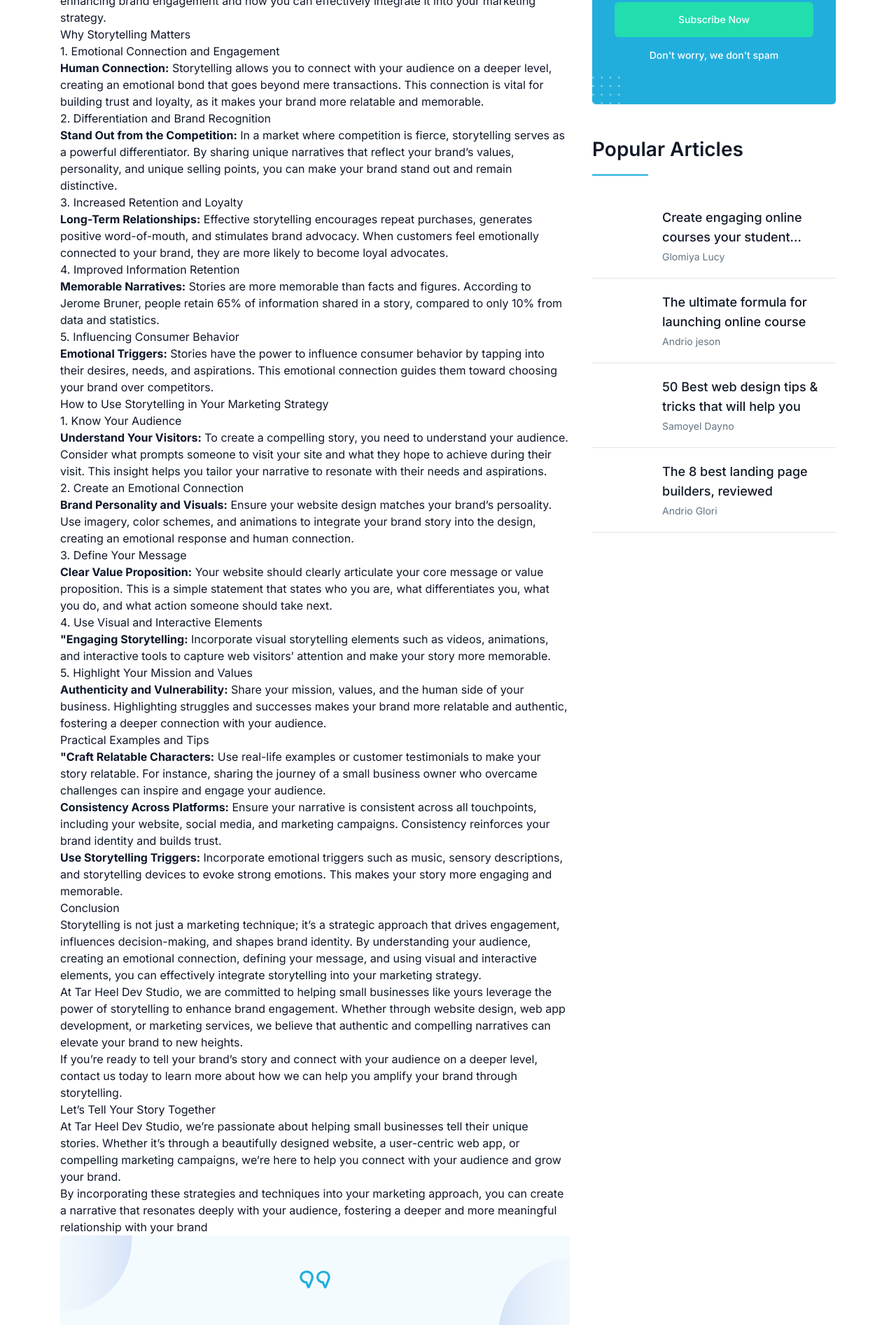
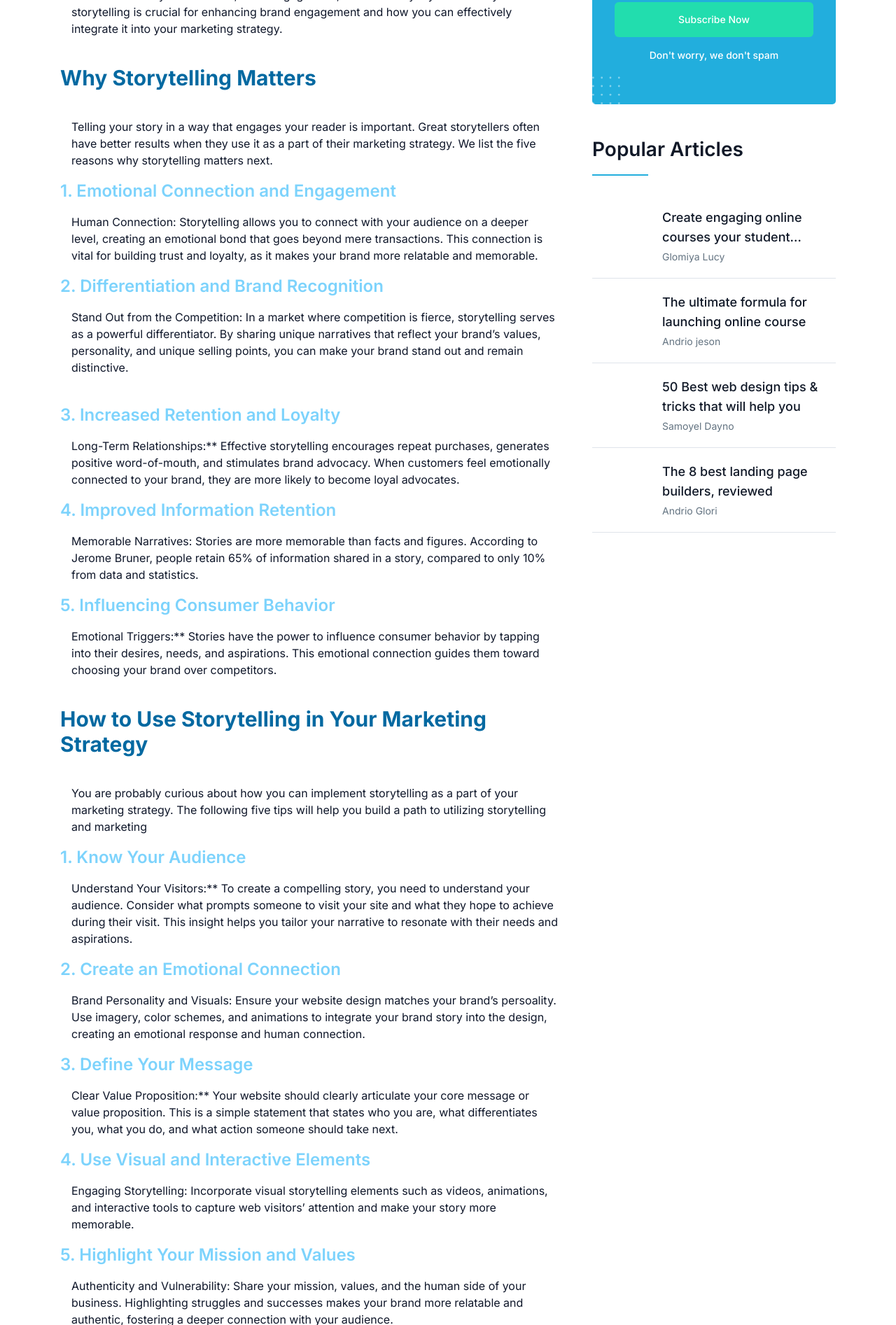
Before and after one commit to GeauxWeisbeck4/tar-heel-dev-studio-v3, an Astro site: page /blog/the-power-of-storytelling in a window 1280 px wide. Shown: the part 907-2800 px from the top of the page at 70% size. Built offline with nearby package versions, Linux system fonts and the light colour scheme; Astro itself is replaced by a stand-in of ours.

Commit message:
Save Updates
U: Updated  Blog post

```diff
--- a/package.json
+++ b/package.json
@@ -1,7 +1,7 @@
 {
-  "name": "play-astro",
+  "name": "tar-heel-dev-studio-v3",
   "type": "module",
-  "version": "1.0",
+  "version": "3.0",
   "scripts": {
     "dev": "astro dev",
     "start": "astro dev",
--- a/src/content/blog/the-power-of-storytelling.md
+++ b/src/content/blog/the-power-of-storytelling.md
@@ -18,70 +18,80 @@ tags: ["Brand", "Storytelling", "Marketing"]
 comments: "This is a very informative post if you want to learn more about storytelling."
 views: "53"
 ---
-At Tar Heel Dev Studio, we understand the importance of storytelling in business, particularly for small businesses looking to stand out in a crowded marketplace. Storytelling is more than just a marketing technique; it's a powerful tool that can create an emotional connection with your audience, drive engagement, and foster loyalty. Here’s why storytelling is crucial for enhancing brand engagement and how you can effectively integrate it into your marketing strategy.
 
-## Why Storytelling Matters
+<p class="p-4">At Tar Heel Dev Studio, we understand the importance of storytelling in business, particularly for small businesses looking to stand out in a crowded marketplace. Storytelling is more than just a marketing technique; it's a powerful tool that can create an emotional connection with your audience, drive engagement, and foster loyalty. Here’s why storytelling is crucial for enhancing brand engagement and how you can effectively integrate it into your marketing strategy.</p>
 
-### 1. Emotional Connection and Engagement
 
-- **Human Connection:** Storytelling allows you to connect with your audience on a deeper level, creating an emotional bond that goes beyond mere transactions. This connection is vital for building trust and loyalty, as it makes your brand more relatable and memorable.
+<h2 class="mt-6 mb-6  text-3xl font-bold dark:text-sky-200 text-sky-700">Why Storytelling Matters</h2>
 
-### 2. Differentiation and Brand Recognition
+<p class="p-4">Telling your story in a way that engages your reader is important. Great storytellers often have better results when they use it as a part of their marketing strategy. We list the five reasons why storytelling matters next.</p>
 
-- **Stand Out from the Competition:** In a market where competition is fierce, storytelling serves as a powerful differentiator. By sharing unique narratives that reflect your brand’s values, personality, and unique selling points, you can make your brand stand out and remain distinctive.
+<h3 class="text-2xl font-semibold text-sky-300">1. Emotional Connection and Engagement</h3>
 
-### 3. Increased Retention and Loyalty
+<p class="p-4">Human Connection: Storytelling allows you to connect with your audience on a deeper level, creating an emotional bond that goes beyond mere transactions. This connection is vital for building trust and loyalty, as it makes your brand more relatable and memorable.</p>
 
-- **Long-Term Relationships:** Effective storytelling encourages repeat purchases, generates positive word-of-mouth, and stimulates brand advocacy. When customers feel emotionally connected to your brand, they are more likely to become loyal advocates.
 
-### 4. Improved Information Retention
 
-- **Memorable Narratives:** Stories are more memorable than facts and figures. According to Jerome Bruner, people retain 65% of information shared in a story, compared to only 10% from data and statistics.
+<h3 class="text-2xl font-semibold text-sky-300">2. Differentiation and Brand Recognition</h3>
 
-### 5. Influencing Consumer Behavior
+<p class="p-4">Stand Out from the Competition: In a market where competition is fierce, storytelling serves as a powerful differentiator. By sharing unique narratives that reflect your brand’s values, personality, and unique selling points, you can make your brand stand out and remain distinctive.</p>
+<br/>
+<h3 class="text-2xl font-semibold text-sky-300">3. Increased Retention and Loyalty</h3>
 
-- **Emotional Triggers:** Stories have the power to influence consumer behavior by tapping into their desires, needs, and aspirations. This emotional connection guides them toward choosing your brand over competitors.
+<p class="p-4">Long-Term Relationships:** Effective storytelling encourages repeat purchases, generates positive word-of-mouth, and stimulates brand advocacy. When customers feel emotionally connected to your brand, they are more likely to become loyal advocates.</p>
 
-## How to Use Storytelling in Your Marketing Strategy
+<h3 class="text-2xl font-semibold text-sky-300">4. Improved Information Retention</h3>
 
-### 1. Know Your Audience
+<p class="p-4">Memorable Narratives: Stories are more memorable than facts and figures. According to Jerome Bruner, people retain 65% of information shared in a story, compared to only 10% from data and statistics.</p>
 
-- **Understand Your Visitors:** To create a compelling story, you need to understand your audience. Consider what prompts someone to visit your site and what they hope to achieve during their visit. This insight helps you tailor your narrative to resonate with their needs and aspirations.
+<h3 class="text-2xl font-semibold text-sky-300">5. Influencing Consumer Behavior</h3>
 
-### 2. Create an Emotional Connection
+<p class="p-4">Emotional Triggers:** Stories have the power to influence consumer behavior by tapping into their desires, needs, and aspirations. This emotional connection guides them toward choosing your brand over competitors.</p>
 
-- **Brand Personality and Visuals:** Ensure your website design matches your brand’s persoality. Use imagery, color schemes, and animations to integrate your brand story into the design, creating an emotional response and human connection.
+<h2 class="mt-6 mb-6  text-3xl font-bold dark:text-sky-200 text-sky-700">How to Use Storytelling in Your Marketing Strategy</h2>
 
-### 3. Define Your Message
+<p class="p-4">You are probably curious about how you can implement storytelling as a part of your marketing strategy. The following five tips will help you build a path to utilizing storytelling and marketing</p>
 
-- **Clear Value Proposition:** Your website should clearly articulate your core message or value proposition. This is a simple statement that states who you are, what differentiates you, what you do, and what action someone should take next.
+<h3 class="text-2xl font-semibold text-sky-300">1. Know Your Audience</h3>
+<p class="p-4">Understand Your Visitors:** To create a compelling story, you need to understand your audience. Consider what prompts someone to visit your site and what they hope to achieve during their visit. This insight helps you tailor your narrative to resonate with their needs and aspirations.</p>
 
-### 4. Use Visual and Interactive Elements
+<h3 class="text-2xl font-semibold text-sky-300">2. Create an Emotional Connection</h3>
 
-- **"Engaging Storytelling:** Incorporate visual storytelling elements such as videos, animations, and interactive tools to capture web visitors’ attention and make your story more memorable.
+<p class="p-4">Brand Personality and Visuals: Ensure your website design matches your brand’s persoality. Use imagery, color schemes, and animations to integrate your brand story into the design, creating an emotional response and human connection.</p>
 
-### 5. Highlight Your Mission and Values
+<h3 class="text-2xl font-semibold text-sky-300">3. Define Your Message</h3>
 
-- **Authenticity and Vulnerability:** Share your mission, values, and the human side of your business. Highlighting struggles and successes makes your brand more relatable and authentic, fostering a deeper connection with your audience.
+<p class="p-4">Clear Value Proposition:** Your website should clearly articulate your core message or value proposition. This is a simple statement that states who you are, what differentiates you, what you do, and what action someone should take next.</p>
 
-## Practical Examples and Tips
+<h3 class="text-2xl font-semibold text-sky-300">4. Use Visual and Interactive Elements</h3>
 
-- **"Craft Relatable Characters:** Use real-life examples or customer testimonials to make your story relatable. For instance, sharing the journey of a small business owner who overcame challenges can inspire and engage your audience.
+<p class="p-4">Engaging Storytelling: Incorporate visual storytelling elements such as videos, animations, and interactive tools to capture web visitors’ attention and make your story more memorable.</p>
 
-- **Consistency Across Platforms:** Ensure your narrative is consistent across all touchpoints, including your website, social media, and marketing campaigns. Consistency reinforces your brand identity and builds trust.
 
-- **Use Storytelling Triggers:** Incorporate emotional triggers such as music, sensory descriptions, and storytelling devices to evoke strong emotions. This makes your story more engaging and memorable.
+<h3 class="text-2xl font-semibold text-sky-300">5. Highlight Your Mission and Values</h3>
 
-## Conclusion
+<p class="p-4">Authenticity and Vulnerability: Share your mission, values, and the human side of your business. Highlighting struggles and successes makes your brand more relatable and authentic, fostering a deeper connection with your audience.</p>
 
-Storytelling is not just a marketing technique; it's a strategic approach that drives engagement, influences decision-making, and shapes brand identity. By understanding your audience, creating an emotional connection, defining your message, and using visual and interactive elements, you can effectively integrate storytelling into your marketing strategy.
 
-At Tar Heel Dev Studio, we are committed to helping small businesses like yours leverage the power of storytelling to enhance brand engagement. Whether through website design, web app development, or marketing services, we believe that authentic and compelling narratives can elevate your brand to new heights.
+<h2 class="mt-6 mb-6 text-3xl font-bold dark:text-sky-200 text-sky-700">Practical Examples and Tips</h2>
 
-If you're ready to tell your brand's story and connect with your audience on a deeper level, contact us today to learn more about how we can help you amplify your brand through storytelling.
+<ul>
+    <li class="p-4 list-disc list-inside">Craft Relatable Characters: Use real-life examples or customer testimonials to make your story relatable. For instance, sharing the journey of a small business owner who overcame challenges can inspire and engage your audience.</li>
+    <li class="p-4 list-disc list-inside">Consistency Across Platforms: Ensure your narrative is consistent across all touchpoints, including your website, social media, and marketing campaigns. Consistency reinforces your brand identity and builds trust.</li>
+    <li class="p-4 list-disc list-inside">Use Storytelling Triggers: Incorporate emotional triggers such as music, sensory descriptions, and storytelling devices to evoke strong emotions. This makes your story more engaging and memorable.</li>
+</ul>
 
-## Let's Tell Your Story Together
 
-At Tar Heel Dev Studio, we're passionate about helping small businesses tell their unique stories. Whether it's through a beautifully designed website, a user-centric web app, or compelling marketing campaigns, we're here to help you connect with your audience and grow your brand.
+<h2 class="mt-6 mb-6  text-3xl font-bold dark:text-sky-200 text-sky-700">Conclusion</h2>
 
-By incorporating these strategies and techniques into your marketing approach, you can create a narrative that resonates deeply with your audience, fostering a deeper and more meaningful relationship with your brand
+<p class="p-4">Storytelling is not just a marketing technique; it's a strategic approach that drives engagement, influences decision-making, and shapes brand identity. By understanding your audience, creating an emotional connection, defining your message, and using visual and interactive elements, you can effectively integrate storytelling into your marketing strategy.<p>
+
+<p class="p-4">Tar Heel Dev Studio, we are committed to helping small businesses like yours leverage the power of storytelling to enhance brand engagement. Whether through website design, web app development, or marketing services, we believe that authentic and compelling narratives can elevate your brand to new heights.</p>
+
+<p class="p-4">If you're ready to tell your brand's story and connect with your audience on a deeper level, contact us today to learn more about how we can help you amplify your brand through storytelling.</P>
+
+<h2 class="mt-6 mb-6  text-3xl font-bold dark:text-sky-200 text-sky-700">Let's Tell Your Story Together</h2>
+
+<p class="p-4">At Tar Heel Dev Studio, we're passionate about helping small businesses tell their unique stories. Whether it's through a beautifully designed website, a user-centric web app, or compelling marketing campaigns, we're here to help you connect with your audience and grow your brand.</p>
+
+<p class="p-4">By incorporating these strategies and techniques into your marketing approach, you can create a narrative that resonates deeply with your audience, fostering a deeper and more meaningful relationship with your brand</p>
--- a/src/pages/blog/[slug].astro
+++ b/src/pages/blog/[slug].astro
@@ -120,12 +120,12 @@ const { Content } = await entry.render();
                 >
                   <Content />
                 </p>
-                <div
-                  class="wow fadeInUp relative z-10 mb-10 overflow-hidden rounded-[5px] bg-primary/5 py-8 px-6 text-center sm:p-10 md:px-[60px]"
+                <!-- <
+                  class="wow fadeInUp relative overflow-hidden rounded-[5px] bg-primary/5 text-center"
                   data-wow-delay=".1s"
-                >
-                  <div class="mx-auto max-w-[530px]">
-                    <span class="mb-[14px] flex justify-center text-primary">
+                > -->
+                  <div class="mx-auto max-w-[630px] mt-10">
+                    <!-- <span class="mb-[14px] flex justify-center text-primary">
                       <svg width="46" height="46" viewBox="0 0 46 46" fill="none" xmlns="http://www.w3.org/2000/svg"
                         class="fill-current">
                         <path
@@ -162,10 +162,11 @@ const { Content } = await entry.render();
                           </linearGradient>
                         </defs>
                       </svg>
-                    </span>
+                    </span> -->
+                    <img src="/assets/blog/blog-post-banner.png" class="rounded-xl" alt="ad" />
                   </div>
-                </div>
-                <div class="-mx-4 mb-12 flex flex-wrap items-center">
+
+                <div class="-mx-4 mt-10 mb-12 flex flex-wrap items-center">
                   <div class="w-full px-4 md:w-1/2">
                     <div
                       class="wow fadeInUp mb-8 flex flex-wrap items-center gap-3 md:mb-0"
```
Also changed, not shown: public/assets/blog/blog-post-banner.png (added).
